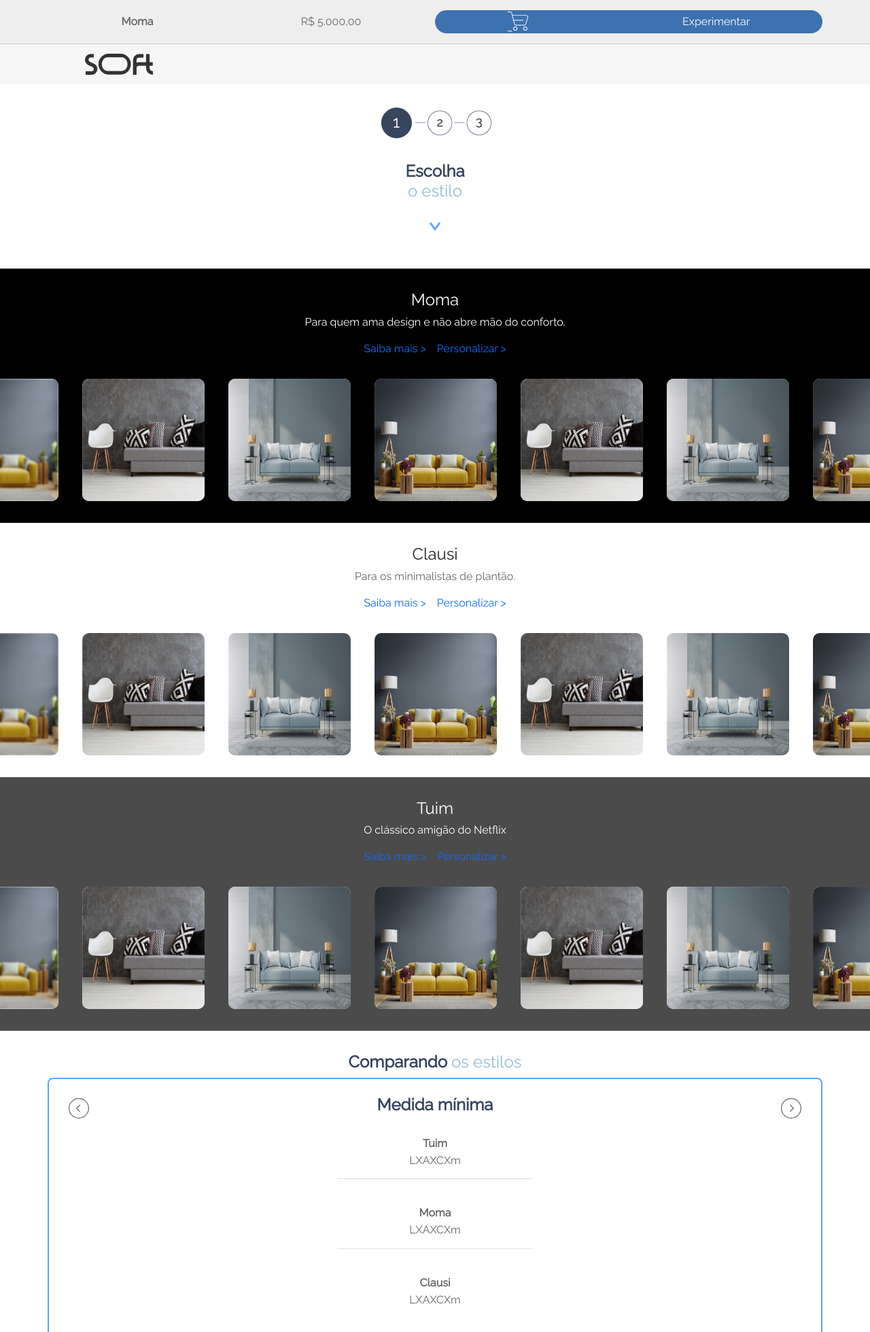
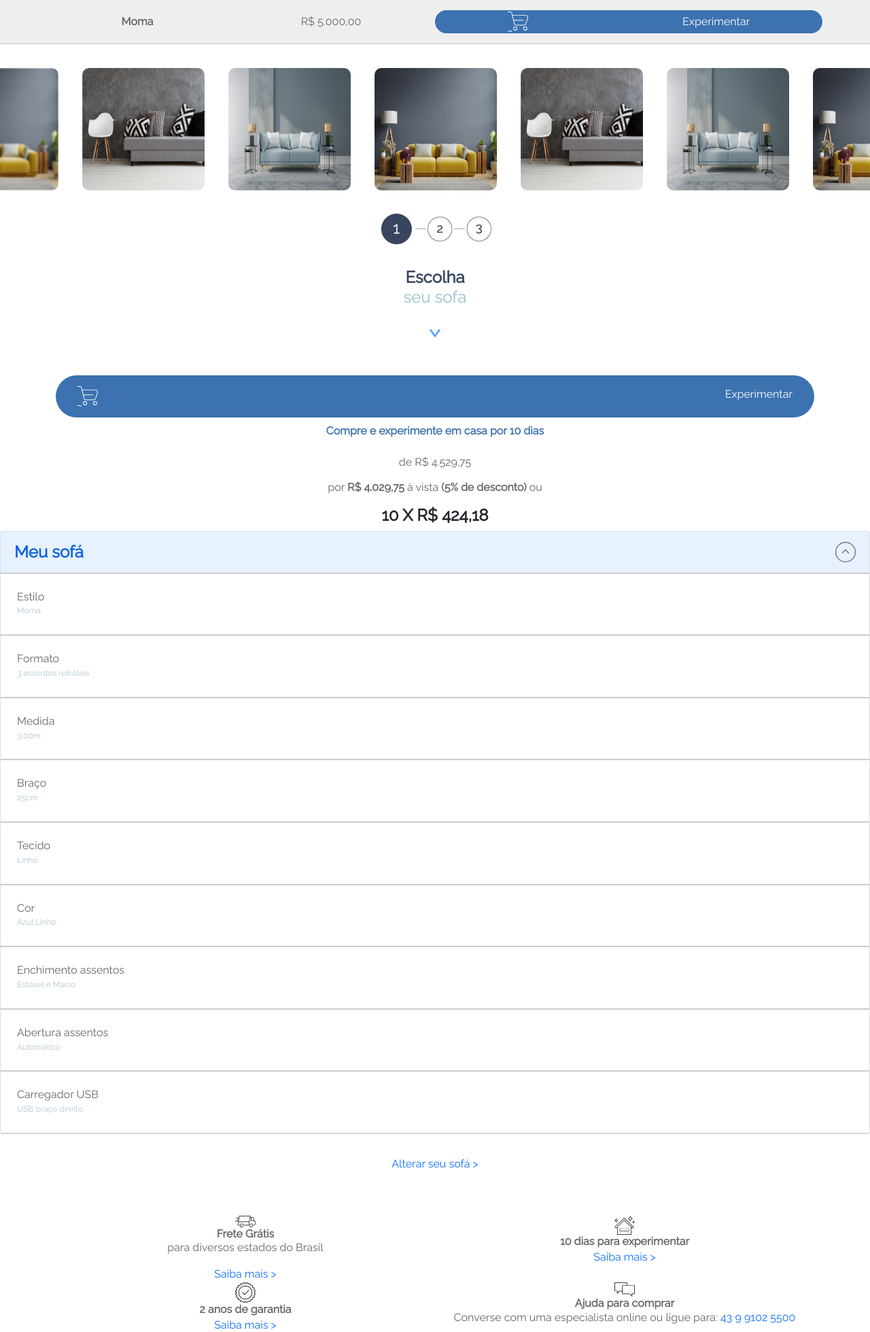
Before and after one commit to senhorwell/sofasoft, a PHP site: page /experimente.php in a window 1280 px wide. Shown: the top 1959 px of the page at 68% size. Run offline with PHP 8.4, Linux system fonts and the light colour scheme; some libraries are stand-ins or nearby versions.

Commit message:
atualizacoes pro jao

```diff
--- a/css/app.css
+++ b/css/app.css
@@ -69,7 +69,7 @@ h1.title strong {
     border-radius: 100px;
     padding: 16px 32px;
     font-size: 16px !important;
-    background: #5ea5ff;
+    background: #3c72b0;
     color: white;
 }
 
@@ -496,3 +496,45 @@ h1.title strong {
     font-weight: 900;
     font-size: 3.5em;
 }
+
+#meusofa button {
+    font-size: 24px !important;
+}
+
+#meusofa .meusofa-item {
+    line-height: 2rem;
+    border-top: 1px solid #ccc;
+    border-bottom: 1px solid #ccc;
+}
+#meusofa .meusofa-item .title {
+    margin: 0px !important;
+}
+
+#meusofa .meusofa-item .subtitle {
+    color: #b0c6d0;
+    font-size: 12px !important;
+}
+
+#propaganda-card img {
+    width: 30px;
+}
+
+#propaganda-card .fw-bold {
+    margin: 0px !important;
+}
+
+.footer-experiment {
+    padding: 40px 0px !important;
+    border-top: 1px solid #ccc;
+}
+
+.footer-experiment img {
+    width: 30px;
+
+}
+
+p.compre {
+    color: #3c72b0;
+    font-weight: bold;
+    padding: 10px;
+}
--- a/experimente.php
+++ b/experimente.php
@@ -1,7 +1,7 @@
 <?php include 'header.php';?>
 <?php include 'price.php';?>
-<div class="container-fluid px-0 mx-0" style="margin-top:65px">
-    <?php include 'menu.php';?>
+<div class="container-fluid px-0 mx-0" style="margin-top:100px">
+    <?php include 'configuracao.php';?>
 </div>
 
     <div class="container-fluid py-32 px-0">
@@ -9,62 +9,137 @@
             <img src="img/img/step1.png"/>
         </div>
         <div class="container d-flex justify-content-center align-items-center text-center">
-            <a href="step2_1.php"><h1 class="title"><strong>Escolha</strong><br> o estilo</h1></a>
+            <a href="step2_1.php"><h1 class="title"><strong>Escolha</strong><br> seu sofa</h1></a>
         </div>
         <div class="container d-flex justify-content-center align-items-center text-center">
             <a class="arrow-down" href="step2_1.php"><img src="img/svg/down.svg"/></a>
         </div>
     </div>
 
-    <div id="moma" class="container-fluid bg-black py-32 px-0">
-        <div class="container d-flex justify-content-center pb-32 text-center flex-column">
-            <h1>Moma</h1>
-            <p>Para quem ama design e não abre mão do conforto.</p>
-            <div class="container d-flex justify-content-center">
-                <a href="step2_1.php" class="px-2">Saiba mais ></a>
-                <a href="step2_1.php" class="px-2">Personalizar ></a>
-            </div>
-        </div>
-        <?php include 'configuracao.php';?>
+    <div class="container d-flex justify-content-center text-center flex-column">
+        <button class="btn-colored d-flex justify-content-between">
+            <span class="cart-icon"></span>
+            Experimentar
+        </button>
+        <p class="compre">Compre e experimente em casa por 10 dias</p>
+
+        <p>de R$ 4.529,75</p>
+        <p>por <strong>R$ 4.029,75</strong> à vista <strong>(5% de desconto)</strong> ou</p>
+        <h1 class="text-dark fw-bold">10 X R$ 424,18</h1>
     </div>
 
-    <div id="clausi" class="container-fluid py-32 px-0">
-        <div class="container d-flex justify-content-center pb-32 text-center flex-column">
-            <h1>Clausi</h1>
-            <p>Para os minimalistas de plantão.</p>
-            <div class="container d-flex justify-content-center">
-                <a href="step2_1.php" class="px-2">Saiba mais ></a>
-                <a href="step2_1.php" class="px-2">Personalizar ></a>
+    <div class="accordion container-fluid p-0" id="meusofa">
+        <div class="accordion-item">
+            <h2 class="accordion-header" id="headingOne">
+            <button class="accordion-button fw-bold" type="button" data-bs-toggle="collapse" data-bs-target="#collapseOne" aria-expanded="true" aria-controls="collapseOne">
+                Meu sofá
+            </button>
+            </h2>
+            <div id="collapseOne" class="accordion-collapse collapse show" aria-labelledby="headingOne" data-bs-parent="#accordionExample">
+                <div class="accordion-body p-0 m-0">
+                    <div class="meusofa-item px-4 pt-4 pb-2 d-flex flex-column">
+                        <p class="title">Estilo</p>
+                        <p class="subtitle">Moma</p>
+                    </div>
+                    <div class="meusofa-item px-4 pt-4 pb-2 d-flex flex-column">
+                        <p class="title">Formato</p>
+                        <p class="subtitle">3 assentos retráteis</p>
+                    </div>
+                    <div class="meusofa-item px-4 pt-4 pb-2 d-flex flex-column">
+                        <p class="title">Medida</p>
+                        <p class="subtitle">3,00m</p>
+                    </div>
+                    <div class="meusofa-item px-4 pt-4 pb-2 d-flex flex-column">
+                        <p class="title">Braço</p>
+                        <p class="subtitle">25cm</p>
+                    </div>
+                    <div class="meusofa-item px-4 pt-4 pb-2 d-flex flex-column">
+                        <p class="title">Tecido</p>
+                        <p class="subtitle">Linho</p>
+                    </div>
+                    <div class="meusofa-item px-4 pt-4 pb-2 d-flex flex-column">
+                        <p class="title">Cor</p>
+                        <p class="subtitle">Azul Linho</p>
+                    </div>
+                    <div class="meusofa-item px-4 pt-4 pb-2 d-flex flex-column">
+                        <p class="title">Enchimento assentos</p>
+                        <p class="subtitle">Estável e Macio</p>
+                    </div>
+                    <div class="meusofa-item px-4 pt-4 pb-2 d-flex flex-column">
+                        <p class="title">Abertura assentos</p>
+                        <p class="subtitle">Automático</p>
+                    </div>
+                    <div class="meusofa-item px-4 pt-4 pb-2 d-flex flex-column">
+                        <p class="title">Carregador USB</p>
+                        <p class="subtitle">USB braço direito</p>
+                    </div>
+                </div>
             </div>
-        </div>
-        <?php include 'configuracao.php';?>
-    </div>
-
-    <div id="tuim" class="container-fluid bg-tuim py-32 px-0">
-        <div class="container d-flex justify-content-center pb-32 text-center flex-column">
-            <h1>Tuim</h1>
-            <p>O clássico amigão do Netflix</p>
-            <div class="container d-flex justify-content-center">
-                <a href="step2_1.php" class="px-2">Saiba mais ></a>
-                <a href="step2_1.php" class="px-2">Personalizar ></a>
-            </div>
-        </div>
-        <?php include 'configuracao.php';?>
-    </div>
-
-
-
-    <div id="comparando" class="container-fluid py-32">
-        <div class="container d-flex justify-content-center text-center">
-            <h1 class="title"><strong>Comparando</strong> os estilos</h1>
-        </div>
-        <div class="container blue-border p-4">
-           <h1 class="title text-center"><strong>Medida mínima</strong></h1>
-           <?php include 'medidas.php';?>
         </div>
     </div>
 
-    <?php include 'consultor.php';?>
-    <?php include 'consultor_pessoal.php';?>
+    <div class="container d-flex justify-content-center text-center flex-column py-32">
+        <a href="#">Alterar seu sofá ></a>
+    </div>
 
-<?php include 'footer.php';?>
+    <div id="propaganda-card" class="container-fluid py-32">
+        <div class="container d-flex flex-wrap">
+            <div class="col-6 p-0 m-0 d-flex text-center flex-column align-items-center ">
+                <img src="img/svg/truck.svg"/>
+                <p class="fw-bold">Frete Grátis</p>
+                <p>para diversos estados do Brasil</p>
+                <a href="#">Saiba mais ></a>
+            </div>
+
+            <div class="col-6 p-0 m-0 d-flex text-center flex-column align-items-center">
+                <img src="img/svg/casa.svg"/>
+                <p class="fw-bold">10 dias para experimentar</p>
+                <a href="#">Saiba mais ></a>
+            </div>
+
+            <div class="col-6 p-0 m-0 d-flex text-center flex-column align-items-center">
+                <img src="img/svg/selo.svg"/>
+                <p class="fw-bold">2 anos de garantia</p>
+                <a href="#">Saiba mais ></a>
+            </div>
+
+            <div class="col-6 p-0 m-0 d-flex text-center flex-column align-items-center">
+                <img src="img/svg/chat.svg"/>
+                <p class="fw-bold">Ajuda para comprar</p>
+                <p>Converse com uma especialista online ou ligue para: <a href="tel:43991025500">43 9 9102 5500</a></p>
+                <a href="#">Saiba mais ></a>
+            </div>
+        </div>
+    </div>
+
+    <div class="container d-flex justify-content-center text-center flex-column">
+        <button class="btn-colored d-flex justify-content-between">
+            <span class="cart-icon"></span>
+            Experimentar
+        </button>
+        <p class="compre">Compre e experimente em casa por 10 dias</p>
+    </div>
+
+    <div class="container-fluid py-32 bt-gray footer-experiment">
+        <div class="container d-flex flex-column align-items-center text-center">
+            <img src="img/svg/chat.svg"/>
+            <p>Se preferir, tire suas dúvidas em uma experiência online, e receba ótimas dicas de decoração das Consultoras de Design ;)</p>
+            <a href="#">Agendar demosntração online ></a>
+        </div>
+    </div>
+
+    <div class="container-fluid py-32 bt-gray footer-experiment">
+        <div class="container d-flex flex-column align-items-center text-center">
+            <img src="img/svg/paper.svg"/>
+            <p>Está em dúvida no tecido? Enviamos amostras para sua casa. Selecione até 3 opções e receba-as em até 5 dias úteis.</p>
+            <a href="#">Solicitar amostras ></a>
+        </div>
+    </div>
+
+    <div class="container-fluid py-32 bt-gray footer-experiment">
+        <div class="container d-flex flex-column align-items-center text-center">
+            <img src="img/svg/market.svg"/>
+            <p>Ou experimente na <strong>Soft Guide Shop Londrina</strong> e conheça tudo o que precisa para montar o sofá perfeito para você.</p>
+            <a href="#">Agendar visita ></a>
+        </div>
+    </div>
```
